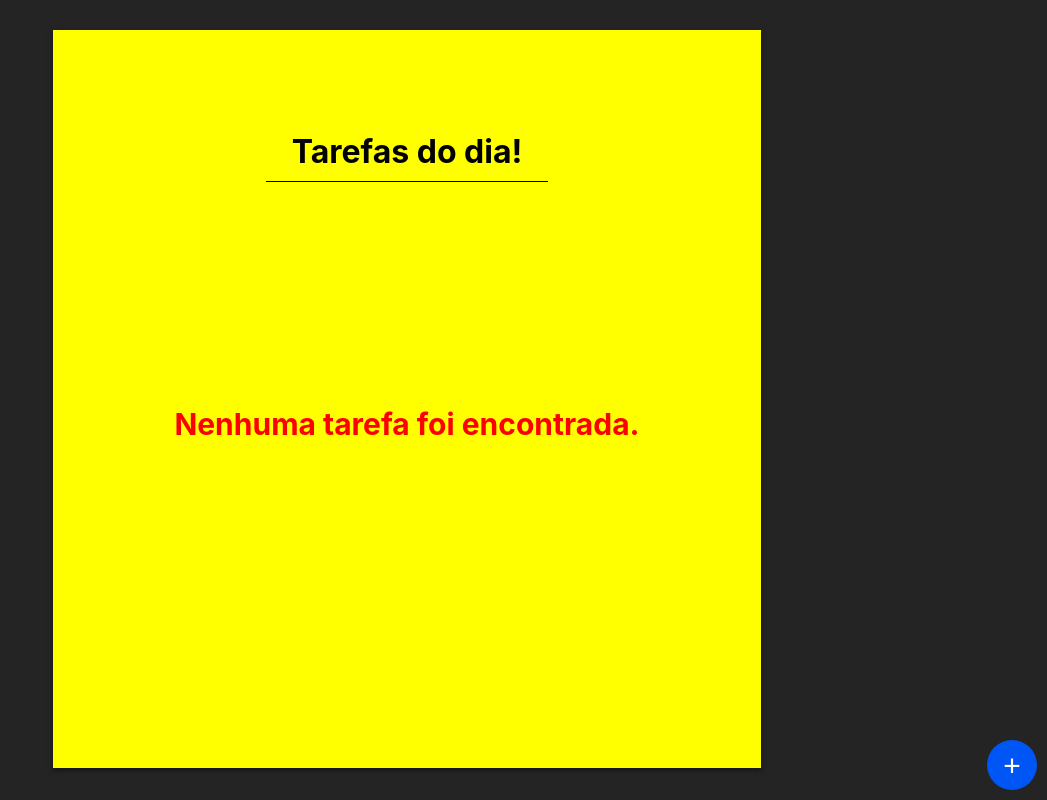
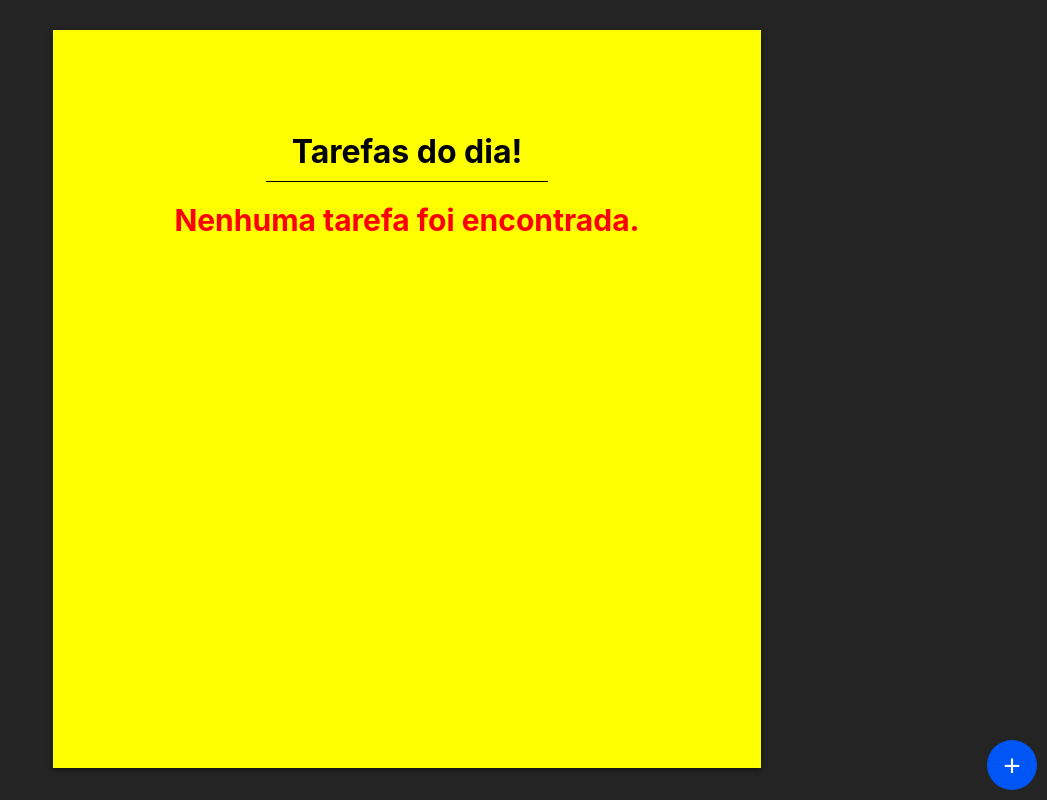
Before and after one commit to peterson337/nova-lista-de-tarefas, a React (Vite) app in the folder my-app/: page / in a window 1280 px wide. Shown: the whole page, without its empty margins (233-1280 px from the left). Built offline with nearby package versions, Linux system fonts and the light colour scheme.

Commit message:
Projeto em desenvolvimento

```diff
--- a/my-app/src/App.css
+++ b/my-app/src/App.css
@@ -6,6 +6,8 @@
 .h1TarefaN{
   color: red;
   font-size: 30px;
+  position: relative;
+  bottom: 204px;
 }
 
 .divBtn{
```
